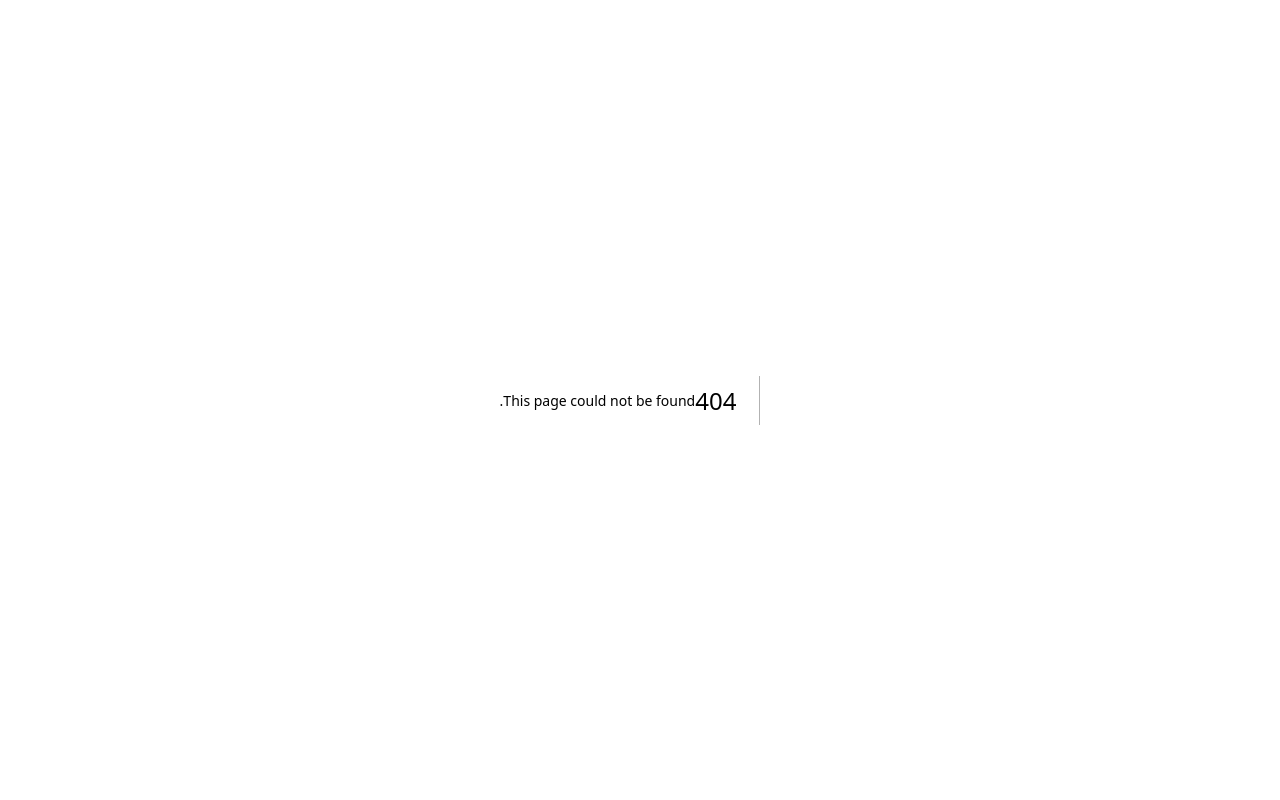
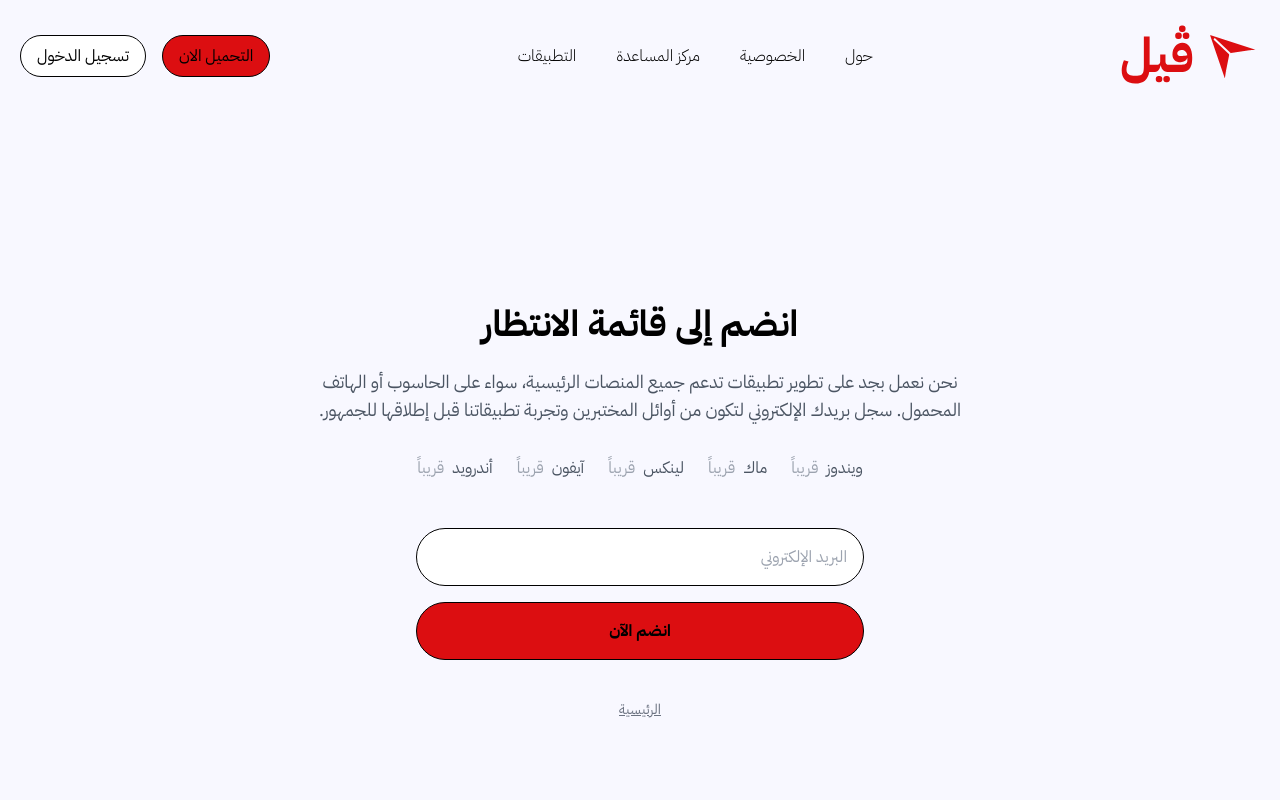
Before and after one commit to v0id-user/Veil, a Next.js app: page /download in a window 1280 px wide. Before the commit this address had no page. Shown: the top 800 px of the page. Built offline with nearby package versions, Linux system fonts and the light colour scheme.

Commit message:
feat(pages): add download page and adjust page layouts

```diff
--- a/app/(auth)/AuthLayoutClient.tsx
+++ b/app/(auth)/AuthLayoutClient.tsx
@@ -9,7 +9,7 @@ export default function AuthLayoutClient({ children }: { children: React.ReactNo
   return (
     <>
       <div className="flex flex-col lg:flex-row min-h-screen" dir="rtl" lang="ar">
-        <div className="flex flex-col items-center justify-center w-full h-full pt-44 pr-14">
+        <div className="flex flex-col items-center justify-center w-full h-full pt-24 pr-14">
           {children}
         </div>
         {/* Show image only on sign-up page */}
--- a/app/(navs)/about/page.tsx
+++ b/app/(navs)/about/page.tsx
@@ -4,7 +4,7 @@ import Link from 'next/link';
 export default function About() {
   return (
     <div className="flex flex-col items-center min-h-screen w-full">
-      <div className="flex-grow flex flex-col items-center p-5 mt-32">
+      <div className="flex-grow flex flex-col items-center p-5 mt-16">
         <h1 className="text-3xl md:text-4xl font-bold mb-4">حول veil</h1>
         <div className="max-w-3xl px-4 text-right">
           <p className="text-base md:text-lg mb-4">
--- /dev/null
+++ b/app/(navs)/download/page.tsx
@@ -0,0 +1,69 @@
+'use client';
+
+import { useState } from 'react';
+import Link from 'next/link';
+import Button from '@/components/Button';
+
+export default function Download() {
+  const [email, setEmail] = useState('');
+  const [errorMessage, setErrorMessage] = useState<string | null>(null);
+
+  const handleSubmit = (e: React.FormEvent<HTMLFormElement>) => {
+    e.preventDefault();
+    if (!email) {
+      setErrorMessage('يرجى إدخال البريد الإلكتروني.');
+      return;
+    }
+    setErrorMessage(null);
+    // Handle email submission logic here
+    console.log('Email submitted:', email);
+  };
+
+  return (
+    <div className="flex flex-col items-center justify-center min-h-screen" dir="rtl" lang="ar">
+      <h1 className="text-4xl font-bold mb-6">انضم إلى قائمة الانتظار</h1>
+      <p className="text-lg text-gray-600 max-w-2xl text-center mb-8">
+        نحن نعمل بجد على تطوير تطبيقات تدعم جميع المنصات الرئيسية، سواء على الحاسوب أو الهاتف
+        المحمول. سجل بريدك الإلكتروني لتكون من أوائل المختبرين وتجربة تطبيقاتنا قبل إطلاقها للجمهور.
+      </p>
+      <div className="flex flex-wrap justify-center gap-6 mb-12">
+        <div className="flex items-center gap-2">
+          <span className="text-gray-600">ويندوز</span>
+          <span className="text-gray-400">قريباً</span>
+        </div>
+        <div className="flex items-center gap-2">
+          <span className="text-gray-600">ماك</span>
+          <span className="text-gray-400">قريباً</span>
+        </div>
+        <div className="flex items-center gap-2">
+          <span className="text-gray-600">لينكس</span>
+          <span className="text-gray-400">قريباً</span>
+        </div>
+        <div className="flex items-center gap-2">
+          <span className="text-gray-600">آيفون</span>
+          <span className="text-gray-400">قريباً</span>
+        </div>
+        <div className="flex items-center gap-2">
+          <span className="text-gray-600">أندرويد</span>
+          <span className="text-gray-400">قريباً</span>
+        </div>
+      </div>
+      <form className="flex flex-col gap-4 w-full max-w-md" onSubmit={handleSubmit}>
+        <input
+          type="email"
+          value={email}
+          onChange={e => setEmail(e.target.value)}
+          placeholder="البريد الإلكتروني"
+          className="border border-black rounded-full p-4 w-full"
+        />
+        {errorMessage && <span className="text-red-500">{errorMessage}</span>}
+        <Button className="w-full px-20 py-4 font-bold min-h-[56px]" type="submit">
+          انضم الآن
+        </Button>
+      </form>
+      <div className="flex text-sm text-gray-500 underline mt-10 gap-10 hover:text-gray-700 transition-all duration-200">
+        <Link href="/">الرئيسية</Link>
+      </div>
+    </div>
+  );
+}
--- a/app/(navs)/privacy/page.tsx
+++ b/app/(navs)/privacy/page.tsx
@@ -4,7 +4,7 @@ import Link from 'next/link';
 export default function About() {
   return (
     <div className="flex flex-col items-center min-h-screen w-full">
-      <div className="flex-grow flex flex-col items-center p-5 mt-32">
+      <div className="flex-grow flex flex-col items-center p-5 mt-16">
         <h1 className="text-3xl md:text-4xl font-bold mb-4">سياسة الخصوصية لـ veil</h1>
         <div className="max-w-3xl px-4 text-right">
           <p className="text-base md:text-lg mb-4">
--- a/app/(navs)/terms/page.tsx
+++ b/app/(navs)/terms/page.tsx
@@ -4,7 +4,7 @@ import Link from 'next/link';
 export default function Terms() {
   return (
     <div className="flex flex-col items-center min-h-screen w-full">
-      <div className="flex-grow flex flex-col items-center p-5 mt-32">
+      <div className="flex-grow flex flex-col items-center p-5 mt-16">
         <h1 className="text-3xl md:text-4xl font-bold mb-4">الشروط والأحكام لـ veil</h1>
         <div className="max-w-3xl px-4 text-right">
           <p className="text-base md:text-lg mb-4">
--- a/app/page.tsx
+++ b/app/page.tsx
@@ -56,7 +56,9 @@ export default function Home() {
               className="hidden sm:block sm:hover:cursor-pointer"
               onClick={() => (window.location.href = '/e2ee')}
             >
-              <PreviewMessages />
+              <div className="hidden 2xl::block">
+                <PreviewMessages />
+              </div>
             </div>
           </motion.div>
         </div>
```
